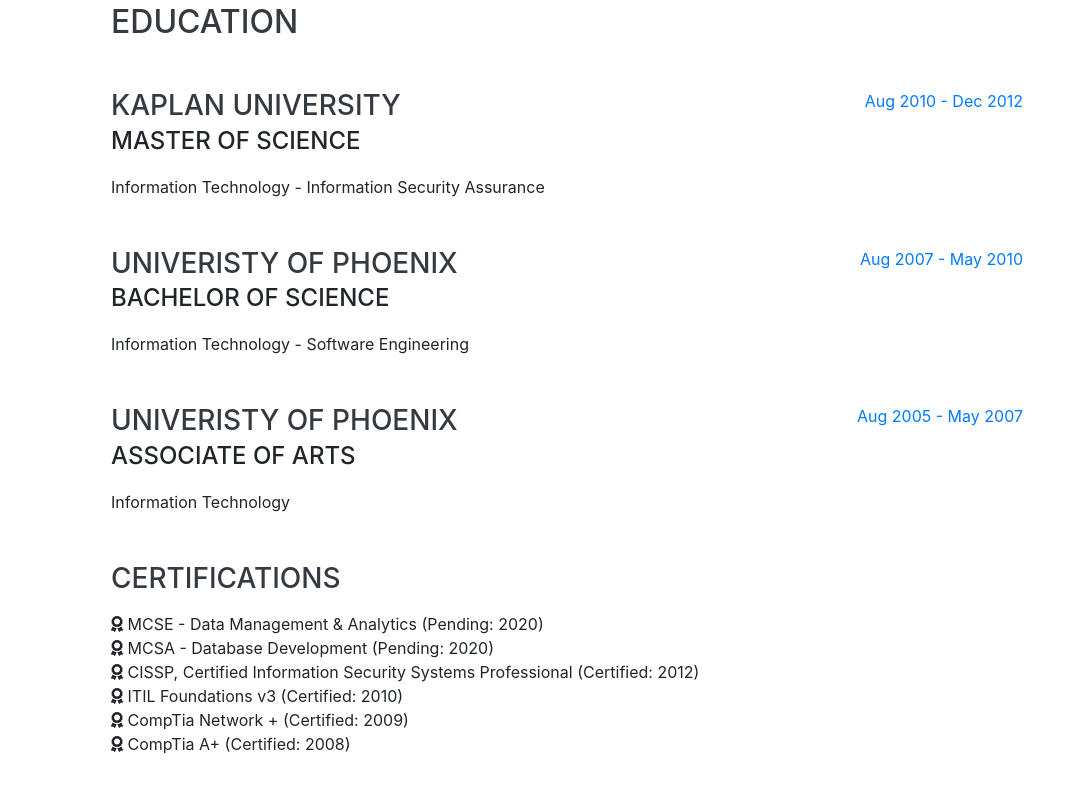
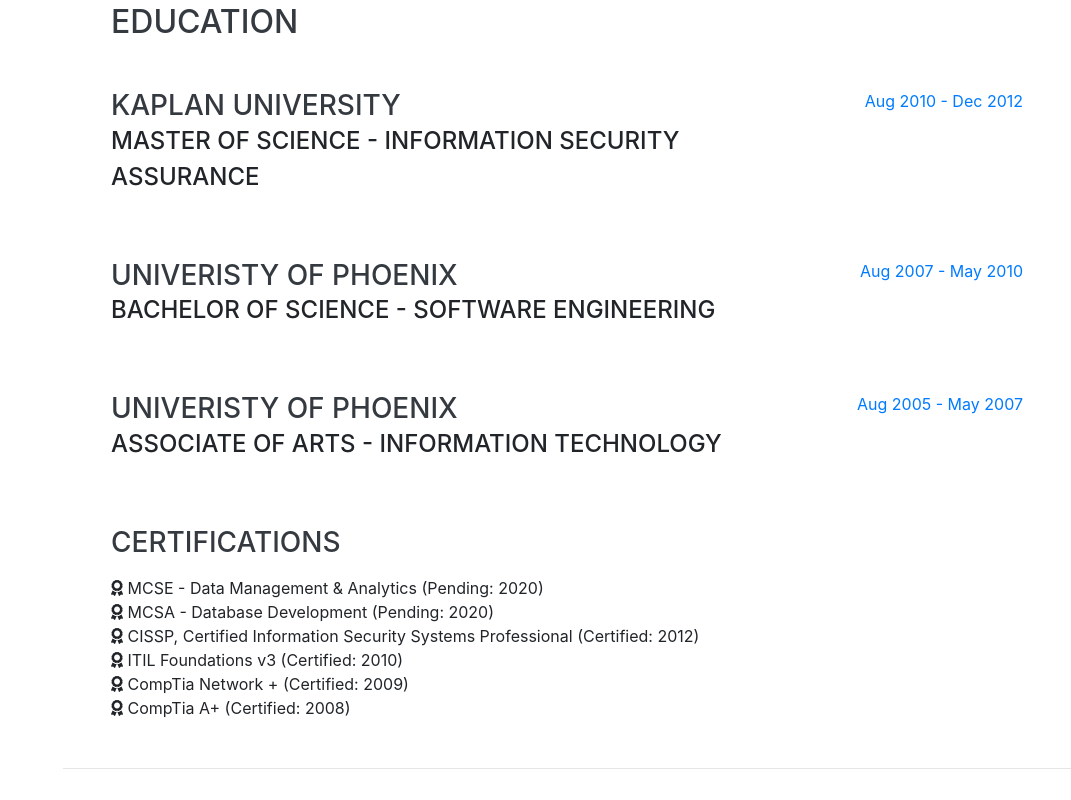
Before and after one commit to hecrodjr/hecrodjr.github.io, a website with bundled scripts: page index.html in a window 1280 px wide. Shown: the part 1940-2740 px from the top of the page, without its empty margins (209-1280 px from the left). Built offline with nearby package versions, Linux system fonts and the light colour scheme; a web font is replaced by a local one.

Commit message:
Update index.html

```diff
--- a/index.html
+++ b/index.html
@@ -98,7 +98,7 @@
         <div class="resume-item d-flex flex-column flex-md-row justify-content-between mb-5">
           <div class="resume-content">
             <h3 class="mb-0">Software Developer / Data Engineer</h3>
-            <div class="subheading mb-3">Contract Work</div>
+            <div class="subheading mb-3">Contracted Services</div>
             <p>Capitalize on low hanging fruit to identify a ballpark value added activity to beta test. Override the digital divide with additional clickthroughs from DevOps. Nanotechnology immersion along the information highway will close the loop on focusing solely on the bottom line.</p>
           </div>
           <div class="resume-date text-md-right">
@@ -141,8 +141,7 @@
         <div class="resume-item d-flex flex-column flex-md-row justify-content-between mb-5">
           <div class="resume-content">
             <h3 class="mb-0">Kaplan University</h3>
-            <div class="subheading mb-3">Master of Science</div>
-            <div>Information Technology - Information Security Assurance</div>
+            <div class="subheading mb-3">Master of Science - Information Security Assurance</div>
           </div>
           <div class="resume-date text-md-right">
             <span class="text-primary">Aug 2010 - Dec 2012</span>
@@ -152,8 +151,7 @@
         <div class="resume-item d-flex flex-column flex-md-row justify-content-between mb-5">
           <div class="resume-content">
             <h3 class="mb-0">Univeristy of Phoenix</h3>
-            <div class="subheading mb-3">Bachelor of Science</div>
-            <div>Information Technology - Software Engineering</div>
+            <div class="subheading mb-3">Bachelor of Science - Software Engineering</div>
           </div>
           <div class="resume-date text-md-right">
             <span class="text-primary">Aug 2007 - May 2010</span>
@@ -163,8 +161,7 @@
         <div class="resume-item d-flex flex-column flex-md-row justify-content-between mb-5">
           <div class="resume-content">
             <h3 class="mb-0">Univeristy of Phoenix</h3>
-            <div class="subheading mb-3">Associate of Arts</div>
-            <div>Information Technology</div>
+            <div class="subheading mb-3">Associate of Arts - Information Technology</div>
           </div>
           <div class="resume-date text-md-right">
             <span class="text-primary">Aug 2005 - May 2007</span>
@@ -174,15 +171,15 @@
         <div class="resume-item d-flex flex-column flex-md-row justify-content-between">
           <div class="resume-content">
             <h3 class="mb-0">Certifications</h3>
-            <div class=" mb-3"></div>
-              <p>
+            <div class="subheading mb-3"></div>
+
             <i class="fa fa-award"></i> MCSE - Data Management &amp; Analytics (Pending: 2020)</br>
             <i class="fa fa-award"></i> MCSA - Database Development (Pending: 2020)</br>
             <i class="fa fa-award"></i> CISSP, Certified Information Security Systems Professional (Certified: 2012)</br>
             <i class="fa fa-award"></i> ITIL Foundations v3 (Certified: 2010)</br>
             <i class="fa fa-award"></i> CompTia Network + (Certified: 2009)</br>
             <i class="fa fa-award"></i> CompTia A+ (Certified: 2008)</br>
-              </p>
+
           </div>
         </div>
 
```
Lines whose indentation alone changed are shown as unchanged.
